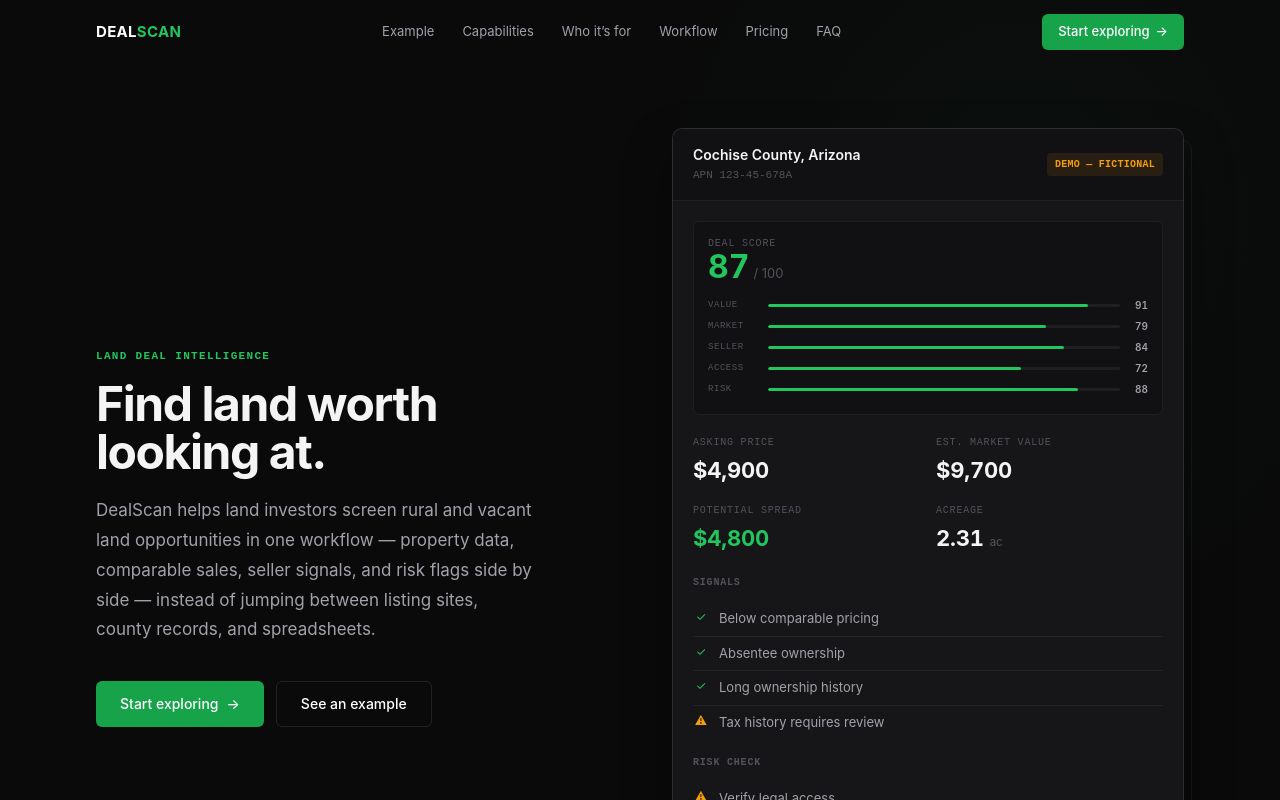
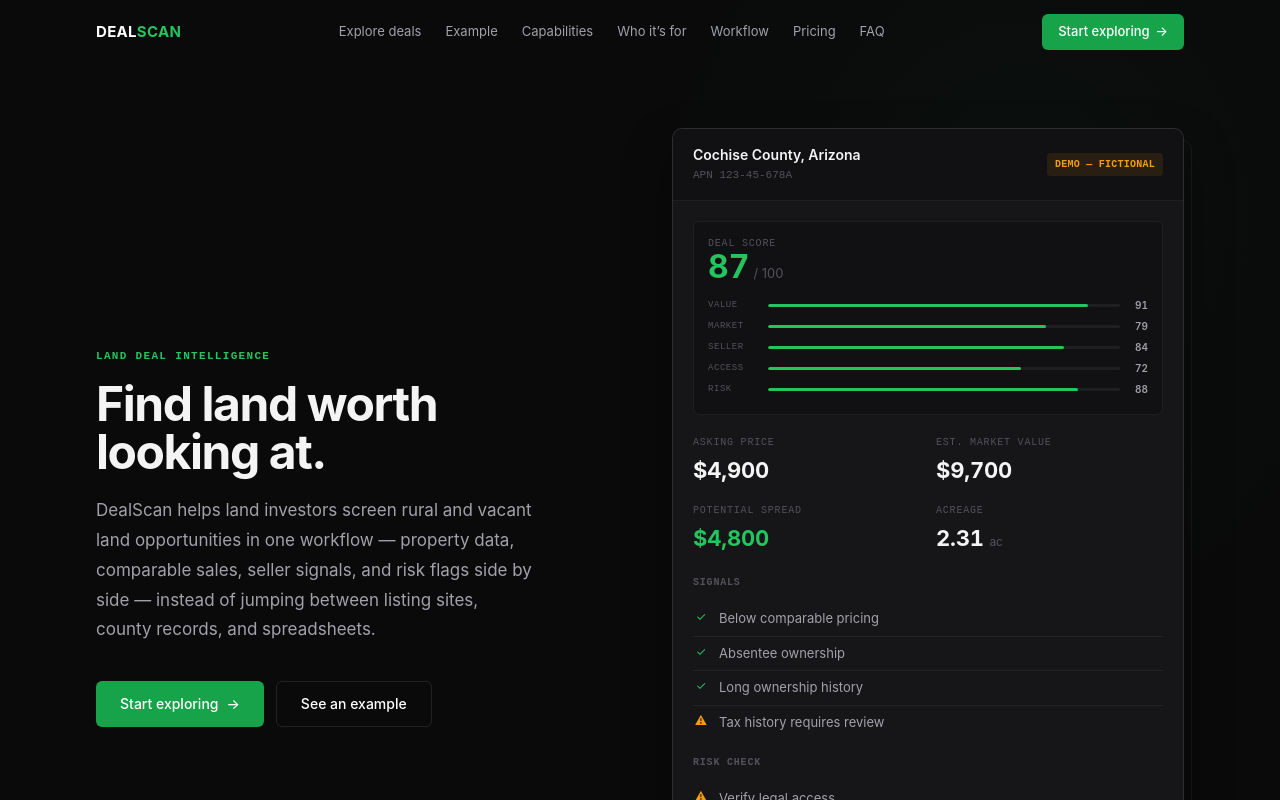
Before and after one commit to doriaphiri82-glitch/dealscan, a Next.js app in the folder landing/: page / in a window 1280 px wide. Shown: the top 800 px of the page. Built offline with nearby package versions, Linux system fonts and the light colour scheme.

Commit message:
feat: link navbar to live deals explorer

```diff
--- a/landing/components/Navbar.tsx
+++ b/landing/components/Navbar.tsx
@@ -3,9 +3,10 @@
 import { useEffect, useRef, useState } from 'react'
 
 const links = [
+  { href: '/deals', label: 'Explore deals' },
   { href: '#deal-example', label: 'Example' },
   { href: '#capabilities', label: 'Capabilities' },
-  { href: '#who-its-for', label: 'Who it\u2019s for' },
+  { href: '#who-its-for', label: 'Who it’s for' },
   { href: '#how-it-works', label: 'Workflow' },
   { href: '#pricing', label: 'Pricing' },
   { href: '#faq', label: 'FAQ' },
@@ -23,7 +24,6 @@
     return () => window.removeEventListener('scroll', onScroll)
   }, [])
 
-  /* Close mobile menu on outside click and Escape */
   useEffect(() => {
     if (!open) return
     const onPointerDown = (e: MouseEvent | TouchEvent) => {
@@ -43,82 +43,23 @@
   }, [open])
 
   return (
-    <header
-      className={`fixed top-0 inset-x-0 z-50 transition-all duration-300 ${
-        scrolled || open
-          ? 'bg-[#0A0A0B]/90 backdrop-blur-md border-b border-white/[0.06]'
-          : 'bg-transparent border-b border-transparent'
-      }`}
-    >
-      <div
-        className={`max-w-6xl mx-auto px-6 md:px-8 flex items-center justify-between transition-all duration-300 ${
-          scrolled ? 'h-14' : 'h-16'
-        }`}
-      >
-        <a href="#" className="text-[15px] font-bold tracking-[0.02em] text-white" aria-label="DealScan home">
-          DEAL<span className="text-brand-500">SCAN</span>
-        </a>
-
-        <nav aria-label="Primary" className="hidden md:flex items-center gap-7">
-          {links.map((link) => (
-            <a
-              key={link.href}
-              href={link.href}
-              className="text-[13px] text-[#A1A1AA] hover:text-white transition-colors"
-            >
-              {link.label}
-            </a>
-          ))}
+    <header className={`fixed top-0 inset-x-0 z-50 transition-all duration-300 ${scrolled || open ? 'bg-[#0A0A0B]/90 backdrop-blur-md border-b border-white/[0.06]' : 'bg-transparent border-b border-transparent'}`}>
+      <div className={`max-w-6xl mx-auto px-6 md:px-8 flex items-center justify-between transition-all duration-300 ${scrolled ? 'h-14' : 'h-16'}`}>
+        <a href="#" className="text-[15px] font-bold tracking-[0.02em] text-white" aria-label="DealScan home">DEAL<span className="text-brand-500">SCAN</span></a>
+        <nav aria-label="Primary" className="hidden md:flex items-center gap-6">
+          {links.map((link) => <a key={link.href} href={link.href} className="text-[13px] text-[#A1A1AA] hover:text-white transition-colors">{link.label}</a>)}
         </nav>
-
         <div className="flex items-center gap-2">
-          <a
-            href="#early-access"
-            className="group hidden sm:inline-flex items-center gap-1.5 px-4 py-2 rounded-md bg-brand-600 hover:bg-brand-500 text-white text-[13px] font-medium transition-all hover:-translate-y-px"
-          >
-            Start exploring
-            <span aria-hidden="true" className="transition-transform duration-200 group-hover:translate-x-0.5">&rarr;</span>
-          </a>
-          <button
-            type="button"
-            onClick={() => setOpen(!open)}
-            aria-expanded={open}
-            aria-controls="mobile-menu"
-            aria-label={open ? 'Close menu' : 'Open menu'}
-            className="md:hidden inline-flex items-center justify-center w-9 h-9 rounded-md text-[#A1A1AA] hover:text-white hover:bg-white/5 transition-colors"
-          >
-            <svg width="18" height="18" viewBox="0 0 18 18" fill="none" aria-hidden="true">
-              {open ? (
-                <path d="M4 4l10 10M14 4L4 14" stroke="currentColor" strokeWidth="1.5" strokeLinecap="round" />
-              ) : (
-                <path d="M2 4.5h14M2 9h14M2 13.5h14" stroke="currentColor" strokeWidth="1.5" strokeLinecap="round" />
-              )}
-            </svg>
+          <a href="/deals" className="group hidden sm:inline-flex items-center gap-1.5 px-4 py-2 rounded-md bg-brand-600 hover:bg-brand-500 text-white text-[13px] font-medium transition-all hover:-translate-y-px">Start exploring <span aria-hidden="true" className="transition-transform duration-200 group-hover:translate-x-0.5">&rarr;</span></a>
+          <button type="button" onClick={() => setOpen(!open)} aria-expanded={open} aria-controls="mobile-menu" aria-label={open ? 'Close menu' : 'Open menu'} className="md:hidden inline-flex items-center justify-center w-9 h-9 rounded-md text-[#A1A1AA] hover:text-white hover:bg-white/5 transition-colors">
+            <svg width="18" height="18" viewBox="0 0 18 18" fill="none" aria-hidden="true">{open ? <path d="M4 4l10 10M14 4L4 14" stroke="currentColor" strokeWidth="1.5" strokeLinecap="round" /> : <path d="M2 4.5h14M2 9h14M2 13.5h14" stroke="currentColor" strokeWidth="1.5" strokeLinecap="round" />}</svg>
           </button>
         </div>
       </div>
-
-      {/* Mobile menu */}
       <div id="mobile-menu" ref={menuRef} className="md:hidden" hidden={!open}>
         <nav aria-label="Mobile" className="px-6 pb-4 pt-1 flex flex-col bg-[#0A0A0B]/95 backdrop-blur-md">
-          {links.map((link) => (
-            <a
-              key={link.href}
-              href={link.href}
-              onClick={() => setOpen(false)}
-              className="py-3 text-sm text-[#A1A1AA] hover:text-white border-b border-white/[0.04] last:border-0 transition-colors"
-            >
-              {link.label}
-            </a>
-          ))}
-          <a
-            href="#early-access"
-            onClick={() => setOpen(false)}
-            className="mt-3 inline-flex items-center justify-center gap-1.5 px-4 py-2.5 rounded-md bg-brand-600 hover:bg-brand-500 text-white text-[13px] font-medium"
-          >
-            Start exploring
-            <span aria-hidden="true">&rarr;</span>
-          </a>
+          {links.map((link) => <a key={link.href} href={link.href} onClick={() => setOpen(false)} className="py-3 text-sm text-[#A1A1AA] hover:text-white border-b border-white/[0.04] last:border-0 transition-colors">{link.label}</a>)}
+          <a href="/deals" onClick={() => setOpen(false)} className="mt-3 inline-flex items-center justify-center gap-1.5 px-4 py-2.5 rounded-md bg-brand-600 hover:bg-brand-500 text-white text-[13px] font-medium">Open deal explorer <span aria-hidden="true">&rarr;</span></a>
         </nav>
       </div>
     </header>
```
